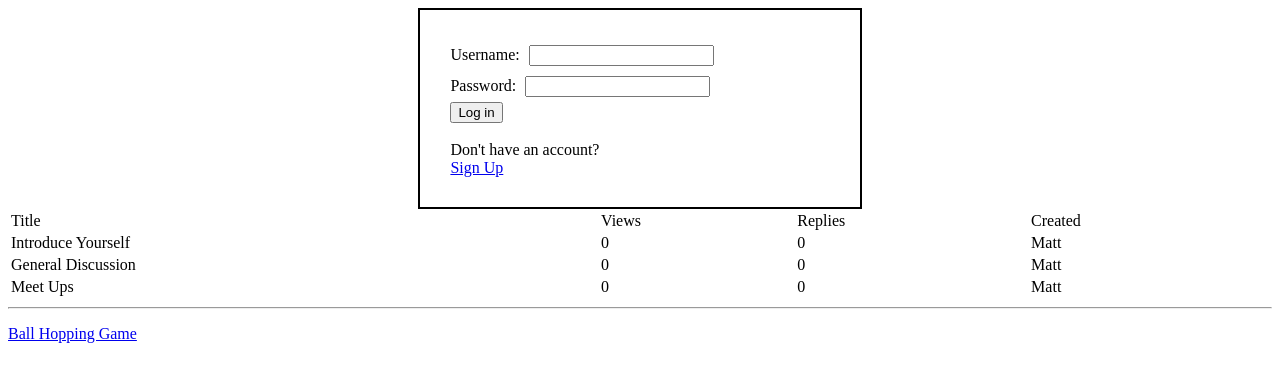
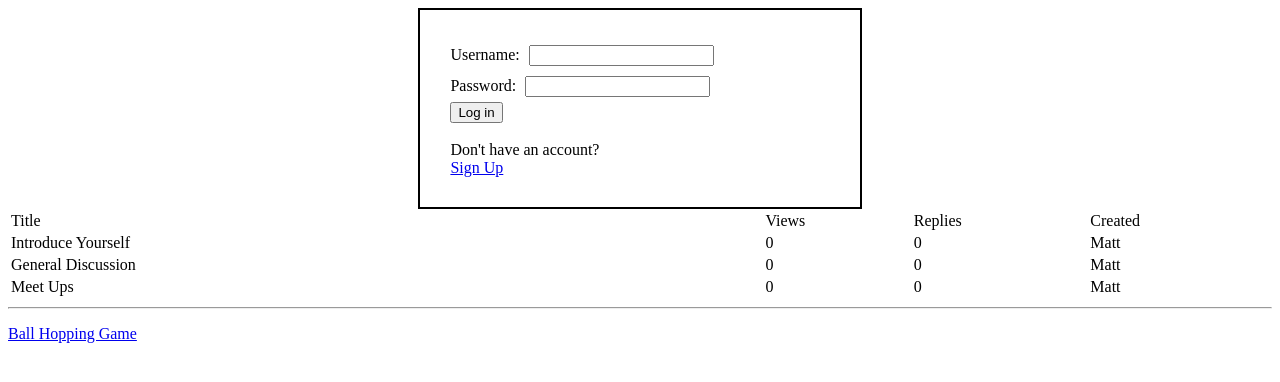
Before and after one commit to MatTaNg/MatTaNg.github.io, a plain HTML site: page index.html in a window 1280 px wide. Drawn offline with Linux system fonts and the light colour scheme.

Commit message:
Update index.html

```diff
--- a/index.html
+++ b/index.html
@@ -7,6 +7,7 @@
     <link rel="stylesheet" type="text/css" href="core/stylesheet.css">
   </head>
 <body>
+  <div id = "content">
 
 <form action="" id = "logIn">
 
@@ -26,21 +27,21 @@ Don't have an account? <br>
 </tr>
 
 <tr>
-  <td> Introduce Yourself </td>
+  <td style = "width: 60%"> <a href = "#"></a>Introduce Yourself </a></td>
   <td> 0 </td>
   <td> 0 </td>
   <td> Matt </td>
 </tr>
 
 <tr>
-  <td> General Discussion </td>
+  <td style = "width: 60%"> <a href = "#"></a>General Discussion </a></td>
   <td> 0 </td>
   <td> 0 </td>
   <td> Matt </td>
 </tr>
 
 <tr>
-  <td> Meet Ups </td>
+  <td style = "width: 60%"> <a href = "#"></a>Meet Ups </a></td>
   <td> 0 </td>
   <td> 0 </td>
   <td> Matt </td>
@@ -51,5 +52,6 @@ Don't have an account? <br>
 <hr> <p>
 <a href="unity/racing_game.html">Ball Hopping Game</a>
 
+  </div><!--End of content-->
 </body>
 </html>
```
